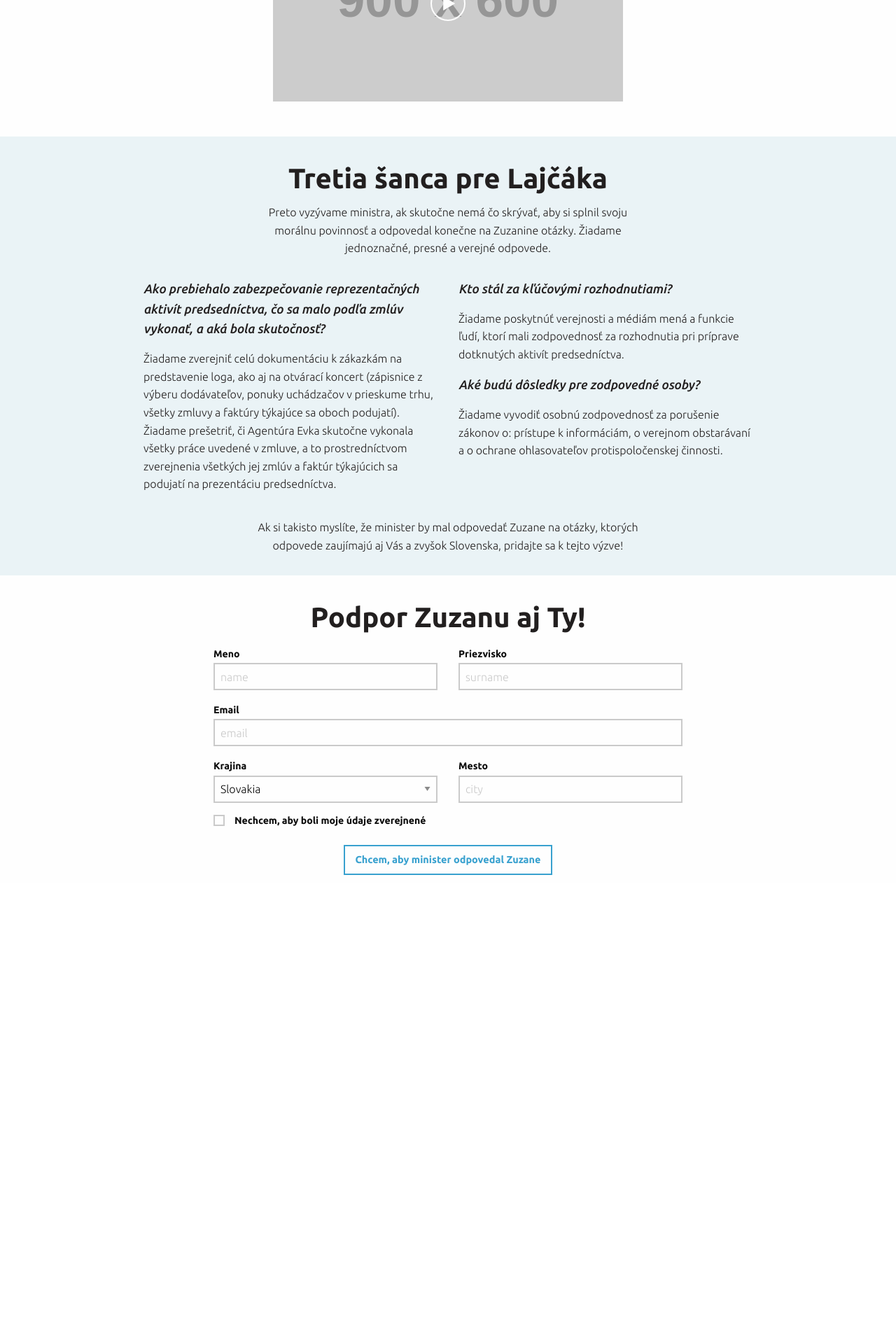
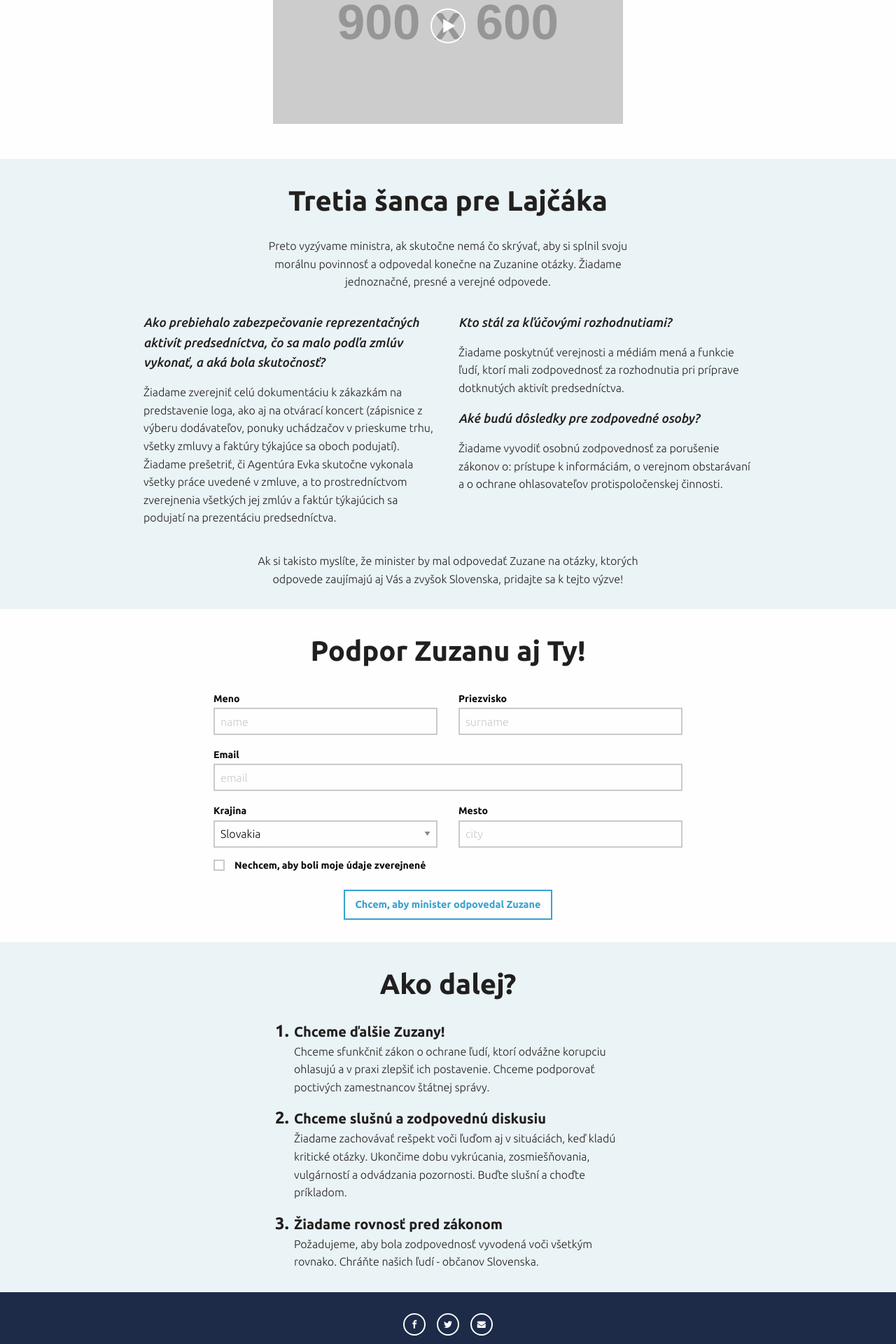
Before and after one commit to filiplikavcan/tis-zuzana, a PHP site: page /static/html/index.html in a window 1280 px wide. Shown: the part 1680-3600 px from the top of the page at 70% size. Before the commit the page ends 2930 px from the top, so only its background shows below. Run offline with PHP 8.4, Linux system fonts and the light colour scheme; grey boxes labelled with a size stand in for pictures from a placeholder-image service; some libraries are stand-ins or nearby versions.

Commit message:
created footer

```diff
--- a/frontend/sass/custom/_fonts.scss
+++ b/frontend/sass/custom/_fonts.scss
@@ -7,3 +7,9 @@ h2 {
     margin-top: rem-calc(12);
   }
 }
+
+@include breakpoint(large) {
+  h2 {
+    margin-bottom: rem-calc(24);
+  }
+}
--- a/frontend/sass/custom/_footer.scss
+++ b/frontend/sass/custom/_footer.scss
@@ -0,0 +1,50 @@
+footer {
+	padding: calc-rem(12 0);
+	background-color: $blue-burst;
+	color: $white;
+
+	.social-col,
+  .contact-col {
+		@include grid-column(12);
+    text-align: center;
+	}
+  .contact-col {
+    padding-top: calc-rem(12);
+    p{
+      font-size: calc-rem(14);
+    }
+  }
+
+	a {
+		color: currentColor;
+	}
+
+	.social-list {
+		@include reset-ul(true);
+
+		a {
+			display: block;
+			padding: calc-rem(6);
+
+			&:before {
+				display: block;
+				padding: calc-rem(8);
+				border: calc-rem(2) solid $white;
+				border-radius: 50%;
+				font-size: calc-rem(12);
+				line-height: 1;
+        @include ps-transition(background-color, color);
+			}
+
+      @include link-states{
+        &:before {
+          background-color: $white;
+          color: $blue-burst;
+        }
+      }
+		}
+	}
+  @include breakpoint(medium){
+    padding-top: calc-rem(24);
+  }
+}
--- a/frontend/sass/custom/_prose.scss
+++ b/frontend/sass/custom/_prose.scss
@@ -109,3 +109,32 @@
 		margin: 0 auto;
 	}
 }
+
+.next-list {
+	@include reset-ul();
+	max-width: calc-rem(500);
+	margin: calc-rem(12) auto;
+	text-align: left;
+	counter-reset: li-counter;
+	li {
+		position: relative;
+		padding-left: calc-rem(30);
+		&:before{
+			counter-increment: li-counter;
+			content: counter(li-counter) ".";
+			position: absolute;
+			top: 0;
+			left: 0;
+			padding: calc-rem(3);
+			font-size: calc-rem(24);
+			line-height: 1;
+			font-weight: 700;
+		}
+	}
+	p:first-child{
+		margin-bottom: 0;
+	}
+	strong {
+		font-size: calc-rem(20);
+	}
+}
--- /dev/null
+++ b/frontend/sass/iconfont/_iconfont.scss
@@ -0,0 +1,45 @@
+@import "variables";
+
+@font-face {
+  font-family: 'icon-font';
+  src:  url('#{$icomoon-font-path}/icon-font.eot?x66lhn');
+  src:  url('#{$icomoon-font-path}/icon-font.eot?x66lhn#iefix') format('embedded-opentype'),
+    url('#{$icomoon-font-path}/icon-font.ttf?x66lhn') format('truetype'),
+    url('#{$icomoon-font-path}/icon-font.woff?x66lhn') format('woff'),
+    url('#{$icomoon-font-path}/icon-font.svg?x66lhn#icon-font') format('svg');
+  font-weight: normal;
+  font-style: normal;
+}
+
+[class^="icon-"], [class*=" icon-"] {
+  /* use !important to prevent issues with browser extensions that change fonts */
+  &:before {
+    font-family: 'icon-font' !important;
+    speak: none;
+    font-style: normal;
+    font-weight: normal;
+    font-variant: normal;
+    text-transform: none;
+    line-height: 1;
+
+    /* Better Font Rendering =========== */
+    -webkit-font-smoothing: antialiased;
+    -moz-osx-font-smoothing: grayscale;
+  }
+}
+
+.icon-envelope {
+  &:before {
+    content: $icon-envelope;
+  }
+}
+.icon-facebook {
+  &:before {
+    content: $icon-facebook;
+  }
+}
+.icon-twitter {
+  &:before {
+    content: $icon-twitter;
+  }
+}
--- /dev/null
+++ b/frontend/sass/iconfont/_variables.scss
@@ -0,0 +1,5 @@
+$icomoon-font-path: "../assets/fonts" !default;
+
+$icon-envelope: "\e900";
+$icon-facebook: "\ea90";
+$icon-twitter: "\ea96";
--- a/frontend/sass/styles.scss
+++ b/frontend/sass/styles.scss
@@ -14,6 +14,7 @@
 @import 'custom/mixins';
 @import 'custom/helper-classes';
 @import 'custom/fonts';
+@import 'iconfont/iconfont';
 @import 'custom/buttons';
 @import 'custom/layout';
 @import 'custom/forms';
--- a/static/html/index.html
+++ b/static/html/index.html
@@ -142,7 +142,42 @@
         </form>
       </div>
     </div>
+    <div class="panel gray">
+      <div class="prose">
+        <div class="text-column">
+          <h2>Ako dalej?</h2>
+          <ol class="next-list">
+            <li>
+              <p><strong>Chceme ďalšie Zuzany!</strong></p>
+              <p>Chceme sfunkčniť zákon o ochrane ľudí, ktorí odvážne korupciu ohlasujú a v praxi zlepšiť ich postavenie. Chceme podporovať poctivých zamestnancov štátnej správy.</p>
+            </li>
+            <li>
+              <p><strong>Chceme slušnú a zodpovednú diskusiu</strong></p>
+              <p>Žiadame zachovávať rešpekt voči ľuďom aj v situáciách, keď kladú kritické otázky. Ukončime dobu vykrúcania, zosmiešňovania, vulgárností a odvádzania pozornosti. Buďte slušní a choďte príkladom.</p>
+            </li>
+            <li>
+              <p><strong>Žiadame rovnosť pred zákonom</strong></p>
+              <p>Požadujeme, aby bola zodpovednosť vyvodená voči všetkým rovnako. Chráňte našich ľudí - občanov Slovenska.</p>
+            </li>
+          </ol>
+        </div>
+      </div>
+    </div>
   </main>
+  <footer>
+    <div class="row">
+      <div class="social-col">
+        <ul class="social-list">
+          <li><a class="icon-facebook" href="#"><span class="visually-hidden">facebook</span></a></li>
+          <li><a class="icon-twitter" href="#"><span class="visually-hidden">facebook</span></a></li>
+          <li><a class="icon-envelope" href="#"><span class="visually-hidden">facebook</span></a></li>
+        </ul>
+      </div>
+      <div class="contact-col">
+        <p>© Transparency International SK, 2016</p>
+      </div>
+    </div>
+  </footer>
   <script type='text/javascript' src="https://ajax.googleapis.com/ajax/libs/jquery/3.1.1/jquery.min.js"></script>
   <script type='text/javascript' src="../js/scripts.min.js"></script>
 </body>
```
Also changed, not shown: frontend/css/styles.css (+111 -0 lines), frontend/assets/fonts/icon-font.ttf (added), frontend/assets/fonts/icon-font.woff (added), frontend/css/styles.min.css, 5 other files.
